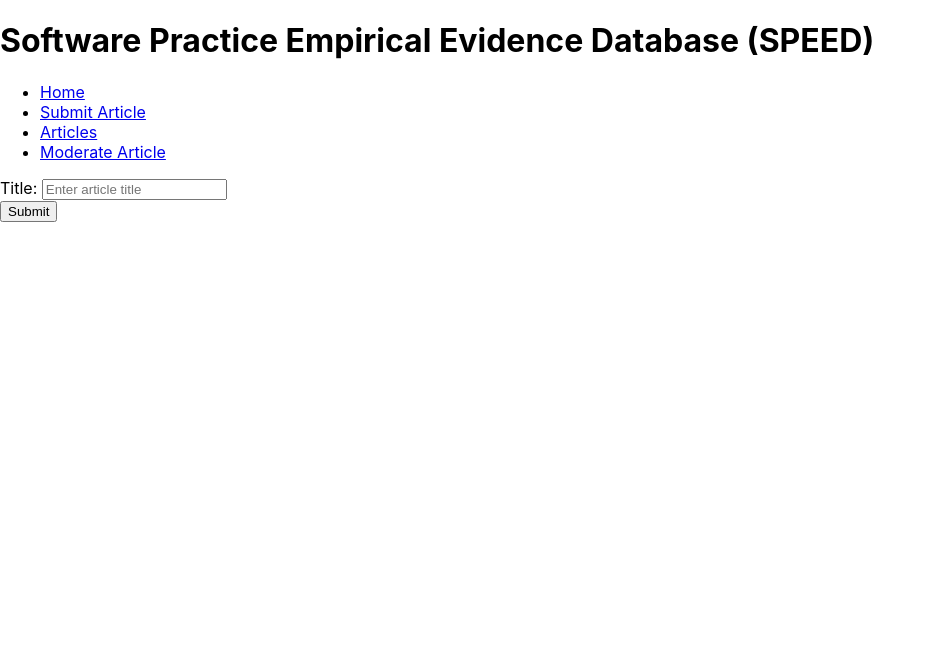
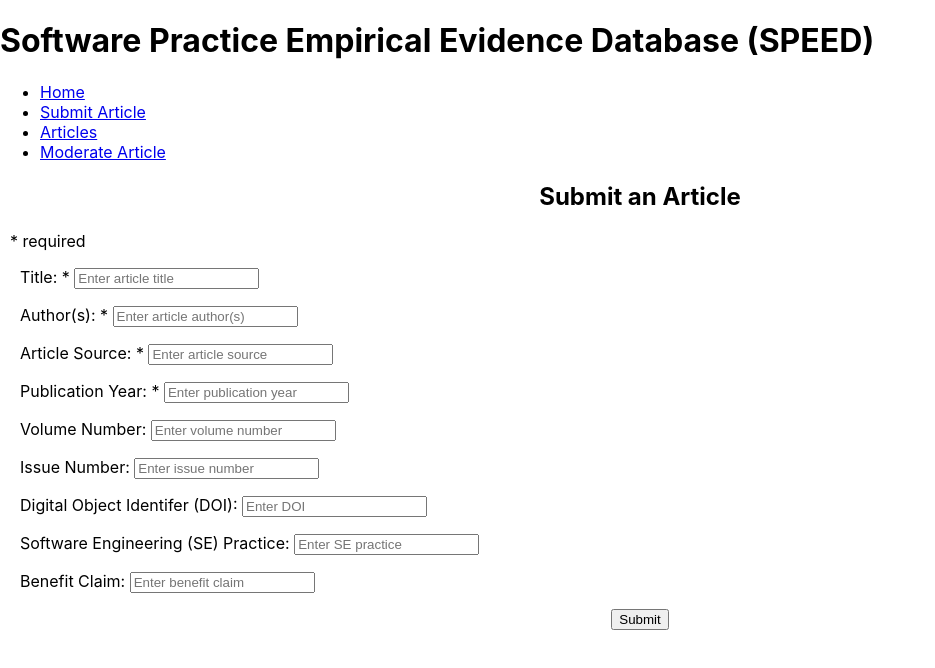
Before and after one commit to Tamati-Rudd/SPEED-Frontend, a React (Create React App) app: page /submit in a window 1280 px wide. Shown: the top 668 px of the page, without its empty margins (0-935 px from the left). Built offline with nearby package versions, Linux system fonts and the light colour scheme; the HTML template or start-up script is replaced by a standard one.

Commit message:
Submission:  Fields, Basic CSS, Submit Logic
Added the remaining form fields, did some basic styling, and updated the article submission logic (including basic validation)

```diff
--- a/src/App.css
+++ b/src/App.css
@@ -36,3 +36,20 @@
     transform: rotate(360deg);
   }
 }
+
+p {
+  margin-left: 10px;
+}
+
+h2 {
+  text-align: center;
+}
+
+.submitButton {
+  display: block;
+  margin: 0 auto;
+}
+
+.FormInputDiv {
+  margin-left: 10px;
+}
--- a/src/Express.js
+++ b/src/Express.js
@@ -1,9 +1,8 @@
 import axios from "axios";
 
 export async function submitArticle(articleData) {
-    let data = {"title":articleData}
     try {
-        let response = await axios.post("http://localhost:4000/submit/save", data, { timeout: 10000 });
+        let response = await axios.post("http://localhost:4000/submit/save", articleData, { timeout: 10000 });
         if (response.status === 201) {
             return 0;
         }
--- a/src/components/FormInput.js
+++ b/src/components/FormInput.js
@@ -27,13 +27,12 @@ export default function FormInput(props) {
      * When the inputSettings state is updated, update the state in the parent component
      */
     useEffect(() => {
-        console.log(inputSettings);
         props.question["input"] = inputSettings.input;
     }, [inputSettings])
 
     return (
-        <div>
-            <label htmlFor={inputSettings.field}>{inputSettings.label}</label>
+        <div className="FormInputDiv">
+            <p>{inputSettings.label}{inputSettings.required && "* "}
                 <input
                     id={inputSettings.field}
                     name={inputSettings.field}
@@ -43,7 +42,8 @@ export default function FormInput(props) {
                     required={inputSettings.required}
                     disabled={inputSettings.disabled}
                     onChange={handleInputChange}>
-            </input>
+                </input>
+            </p>
         </div>
     )
 }
--- a/src/components/FormQuestions.js
+++ b/src/components/FormQuestions.js
@@ -0,0 +1,87 @@
+/**
+ * The below JSON data is used to build the form questions used for article information input
+ */
+
+export const FormQuestions = [
+    {
+        field: "title",
+        label: "Title: ",
+        type: "text",
+        placeholder: "Enter article title",
+        disabled: false,
+        required: true,
+        input: ""
+    },
+    {
+        field: "author",
+        label: "Author(s): ",
+        type: "text",
+        placeholder: "Enter article author(s)",
+        disabled: false,
+        required: true,
+        input: ""
+    },
+    {
+        field: "source",
+        label: "Article Source: ",
+        type: "text",
+        placeholder: "Enter article source",
+        disabled: false,
+        required: true,
+        input: ""
+    },
+    {
+        field: "publication_year",
+        label: "Publication Year: ",
+        type: "number",
+        placeholder: "Enter publication year",
+        disabled: false,
+        required: true,
+        input: ""
+    },
+    {
+        field: "volume_number",
+        label: "Volume Number: ",
+        type: "number",
+        placeholder: "Enter volume number",
+        disabled: false,
+        required: false,
+        input: ""
+    },
+    {
+        field: "issue_number",
+        label: "Issue Number: ",
+        type: "number",
+        placeholder: "Enter issue number",
+        disabled: false,
+        required: false,
+        input: ""
+    },
+    {
+        field: "doi",
+        label: "Digital Object Identifer (DOI): ",
+        type: "text",
+        placeholder: "Enter DOI",
+        disabled: false,
+        required: false,
+        input: ""
+    },
+    {
+        field: "se_practice",
+        label: "Software Engineering (SE) Practice: ",
+        type: "text",
+        placeholder: "Enter SE practice",
+        disabled: false,
+        required: false,
+        input: ""
+    },
+    {
+        field: "claimed_benefit",
+        label: "Benefit Claim: ",
+        type: "text",
+        placeholder: "Enter benefit claim",
+        disabled: false,
+        required: false,
+        input: ""
+    }
+]
--- a/src/pages/SubmitArticle.js
+++ b/src/pages/SubmitArticle.js
@@ -1,5 +1,6 @@
 import { React, useEffect, useState } from 'react';
 import FormInput from '../components/FormInput';
+import { FormQuestions } from '../components/FormQuestions';
 import { submitArticle } from '../Express';
 
 /**
@@ -7,62 +8,45 @@ import { submitArticle } from '../Express';
  * @returns page components
  */
 export default function SubmitArticle() {
-    const [articleData, setArticleData] = useState({
-        title: "",
-        author: "",
-        publication_year: "",
-        volume_number: "",
-        issue_number: "",
-        doi: "",
-        se_practice: "",
-        claim: "",
-        level_of_evidence: ""
-    });
-
-    const [formQuestions, setFormQuestions] = useState([
-        {
-            field: "title",
-            label: "Title: ",
-            type: "text",
-            placeholder: "Enter article title",
-            disabled: false,
-            required: true,
-            input: ""
-        }
-    ]);
-    const [submitted, setSubmitted] = useState("");
-
-    useEffect(() => {
-        console.log(formQuestions);
-    }, [formQuestions])
-
     /**
      * Handle pressing of the submit button
      */
     const onClickSubmit = () => {
-        formQuestions.forEach(question => {
-            console.log(question);
-        })
+        console.log("TEST")
+        if (FormQuestions[0].input !== "" && FormQuestions[1].input !== "" && FormQuestions[3].input.match(/^\d{4}$/)) {
+            //Build articleData JSON
+            let articleData = {};
+            FormQuestions.forEach(question => {
+                articleData[question.field] = question.input;
+            })
+            articleData.level_of_evidence = "";
 
-        // let result = submitArticle(articleData).then(() => {
-        //     console.log(result);
-        //     setSubmitted("Your article has been submitted for review!");
-        // })
-        // .catch(() => {
-        //     console.error("An error occured");
-        //     setSubmitted("An error occured while attempting to submit your article. Please try again later");
-        // })
+            console.log(articleData);
+            //Submit article
+            let result = submitArticle(articleData).then(() => {
+                console.log(result);
+                alert("Your article has been submitted for review!");
+            })
+            .catch((err) => {
+                console.error(err);
+                alert("An error occured while attempting to submit your article. Please try again later");
+            })
+        } else {
+            alert("Please fill out all required fields");
+        }
     }
 
     return (
         <div>
+            <h2>Submit an Article</h2>
+            <p>* required</p>
             <form>
-                {formQuestions ? formQuestions.map((question, key) => (
+                {FormQuestions ? FormQuestions.map((question, key) => (
                     <FormInput question={question} key={key}/>
                 )) : <h4>Failed to load form questions</h4>}
             </form>
-            <button onClick={onClickSubmit}>Submit</button>
-            <p>{submitted}</p>
+            <button className="submitButton" onClick={onClickSubmit}>Submit</button>
+            <br />
         </div>
     )
 }
```
